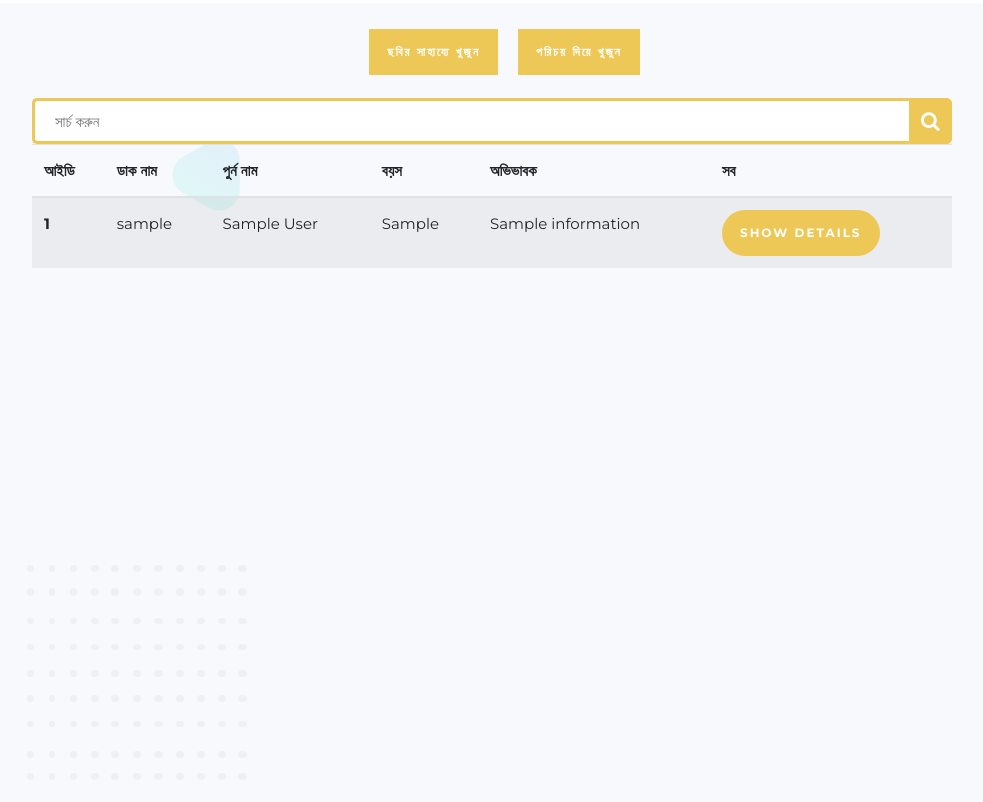
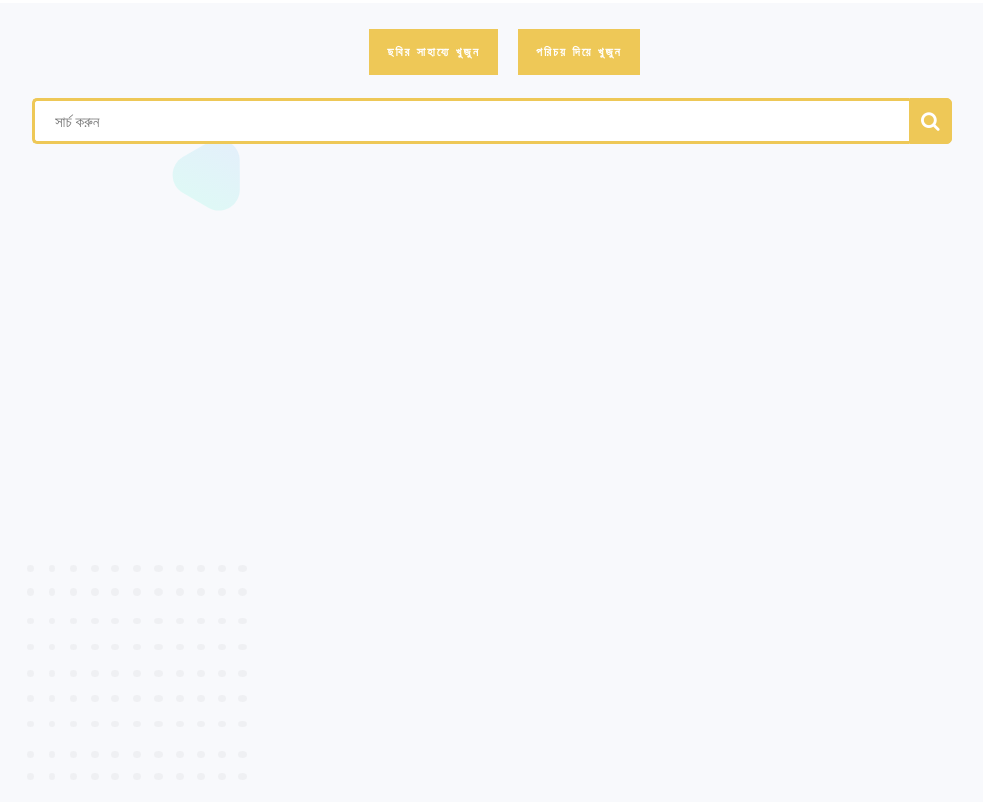
Before and after one commit to shahed-swe/nikhojshongbad, a Django app: page /track/ in a window 1280 px wide. Shown: the part 105-907 px from the top of the page, without its empty margins (148-1131 px from the left). Run offline with Django 3.2, Linux system fonts and the light colour scheme; tables that the repository leaves empty hold one stand-in row (values such as "Sample post"); some libraries are stand-ins or nearby versions.

Commit message:
search bar

```diff
--- a/main/templates/front/trackpage.html
+++ b/main/templates/front/trackpage.html
@@ -133,7 +133,7 @@
             </div>
             <div class="col-12 col-md-10 col-sm-12 mx-auto searchbar">
                 <div class="search">
-                    <input type="text" class="searchTerm" placeholder="সার্চ করুন">
+                    <input type="text" onkeyup="Result()" id="searchitem" class="searchTerm" placeholder="সার্চ করুন">
                     <button type="submit" class="searchButton">
                         <i class="fa fa-search"></i>
                     </button>
@@ -149,15 +149,15 @@
                             <th scoole="col">সব</th>
                         </tr>
                     </thead>
-                    <tbody>
+                    <tbody class="person-filter-section" id="person">
                         {%for i in data%}
-                        <tr>
+                        <tr class="new-card" id="myTable">
                             <th scope="row">{{i.p_id}}</th>
                             <td>{{i.nick_name}}</td>
                             <td>{{i.full_name}}</td>
                             <td>{{i.age}}</td>
                             <td>{{i.gardian_name}}</td>
-                            <td><button class="btn btn-primary">Show Details</button></td>
+                            <td><a href="#" class="btn btn-primary">Show Details</a></td>
                         </tr>
                         {%endfor%}
                     </tbody>
@@ -185,7 +185,29 @@
         $("#search").click(function() {
             $('input').click();
         });
+
+
     })
+    $('.person-filter-section .new-card').css('display', 'none');
+    $('table').css('display', 'none');
+
+    function Result() {
+        event.preventDefault();
+        var msg = $('#searchitem').val();
+        console.log(msg)
+        var data = msg.toLowerCase();
+        console.log(data)
+        if (data) {
+            $('table').css('display', '');
+            $("#person #myTable").filter(function() {
+                $(this).toggle($(this).text().toLowerCase().indexOf(data) > -1);
+            });
+        } else {
+            $('table').css('display', 'none');
+            $('.person-filter-section .new-card').css('display', 'none');
+        }
+
+    }
 </script>
 <!-- script ends here -->
 {%endblock scripts%}
```
